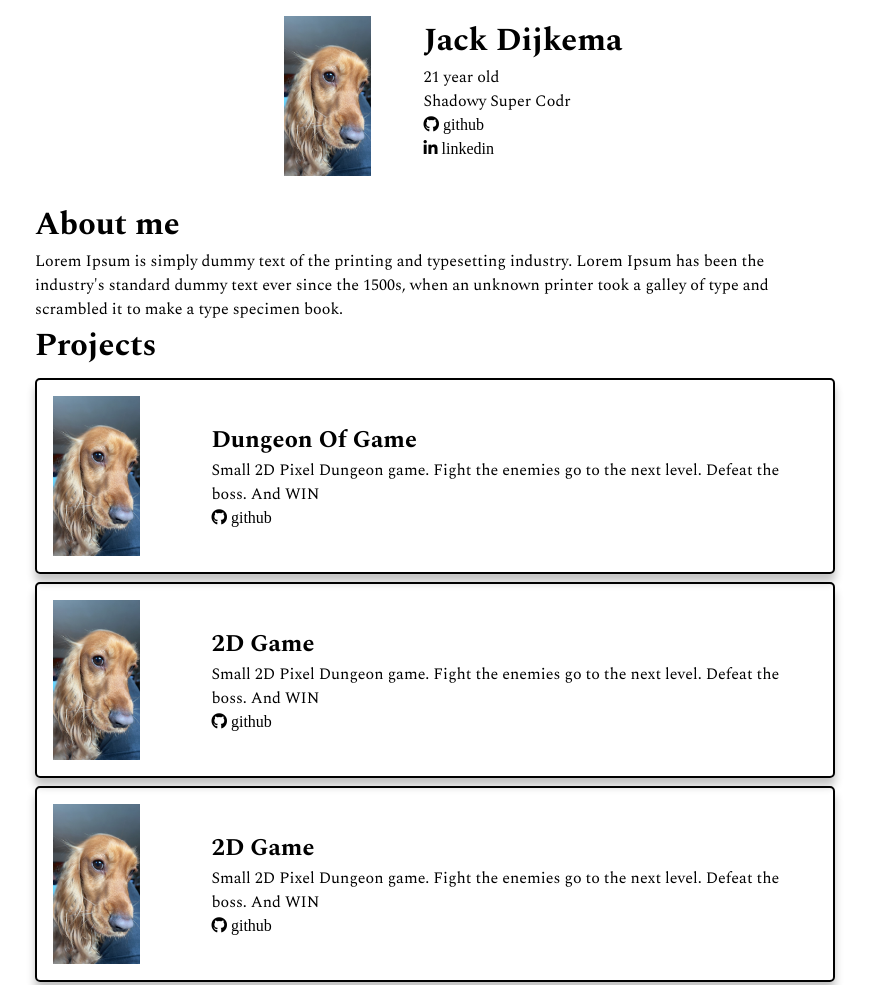
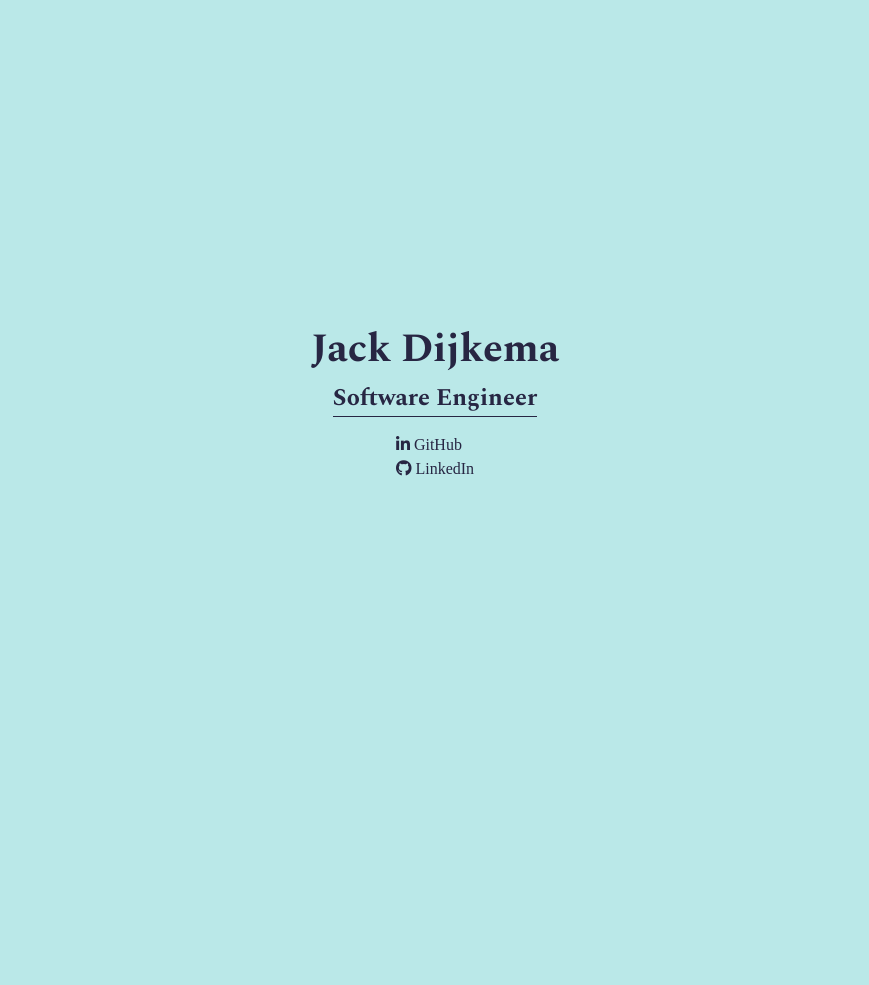
Before and after one commit to jackdijkema/jackdijkema.github.io, a plain HTML site: page index.html in a window 1280 px wide. Shown: the top 985 px of the page, without its empty margins (205-1074 px from the left). Drawn offline with nearby package versions, Linux system fonts and the light colour scheme.

Commit message:
style change

```diff
--- a/css/main.css
+++ b/css/main.css
@@ -1,117 +1,112 @@
 @import url('https://fonts.googleapis.com/css2?family=Spectral:ital,wght@0,200;0,300;0,400;0,500;0,600;0,700;0,800;1,200;1,300;1,400;1,500;1,600;1,700;1,800&display=swap');
+
+:root {
+  --bg: #bae8e8;
+  --text: #272643;
+}
+
 
 * {
   margin: 0;
   padding: 0;
+  box-sizing: border-box;
+  scroll-behavior: smooth;
 }
 
+
+
 body {
-  background-color: white;
-  color: black;
+  font-family: 'Spectral', serif;
   font-size: 16px;
-  font-family: 'Spectral', serif;
-  font-weight: 400;
+  color: var(--text);
+  background-color: var(--bg);
 }
 
-main {
-  width: 100%;
-  margin-top: 1rem;
+/* Landing Page  */
+
+.landing-page {
+  display: flex;
+  flex-direction: column;
+  align-items: center;
+  justify-content: center;
+  height: 100vh;
 }
 
-.container {
-  max-width: 800px;
-  display: flex;
-  justify-content: center;
-  flex-direction: column;
-
-  width: 100vw;
-  /* max-width: 80vw; */
-  margin: auto;
+.landing-page > h1 {
+  font-size: 2.5rem;
+  font-weight: 700;
 }
 
-.container-bio {
-  /* margin: auto; */
+.landing-page > h2 {
+  font-size: 1.5rem;
+  font-weight: 700;
+  border-bottom: 1px solid var(--text);
+  margin-bottom: 1rem;
 }
 
-.container-bio > h1 {
-  font-size: 2rem;
+.fade-in {
+  animation: fadeIn 1s;
 }
 
-.title {
-    display: flex;
-    margin: auto;
-    width: 100%;
-    justify-content: center;
+@keyframes fadeIn {
+  0% {
+    opacity: 0;
   }
+  100% {
+    opacity: 1;
+  }
+}
 
-  .title > figure {
-    display: flex;
-  }
+.landing-page > figure {
+  max-width: 100%;
+  max-height: 100%;
+}
 
-  .title figure > img {
-    max-width: auto;
-    max-height: 100%;
-    margin: auto;
-  }
+/* Education */
 
-.content {
+.education {
   display: flex;
   flex-direction: column;
-  font-family: 'Spectral', serif;
-  font-weight: 400;
-  max-width: 80vw;
-  width: 100%;
-  margin: 1rem auto 1rem auto;
+  align-items: center;
+  justify-content: center;
+  height: 100vh;
 }
 
-article {
-  margin-top: 0.5rem;
+.education > h2 {
+  font-size: 2.5rem;
+  font-weight: 700;
+  border-bottom: 1px solid var(--text);
+  margin-bottom: 1rem;
 }
 
-article > h1{
-  font-size: 2rem;
+/* Projects */
+
+.projects {
+  display: flex;
+  flex-direction: column;
+  align-items: center;
+  justify-content: center;
+  height: 100vh;
 }
 
-.links {
-  list-style: none;
+.projects > h2 {
+  font-size: 2.5rem;
+  font-weight: 700;
+
+  border-bottom: 1px solid var(--text);
+  margin-bottom: 1rem;
 }
 
-.links a {
-  font-size: 1rem;
-  color: black;
+.project-item {
+  margin-bottom: 1rem;
 }
 
-.project {
-  display: flex;
-  border: black 2px solid;
-  border-radius: 5px;
-  flex-direction: row;
-  padding: 1rem 1rem 1rem 1rem;
-  justify-content: center;
-  align-items: center;
-  box-shadow: rgba(0, 0, 0, 0.24) 0px 8px 8px;
+.socials {
+  list-style-type: none;
 }
 
-figure {
-  display: flex;
-  width: 10rem;
-  height: 10rem;
-  align-items: center;
-  margin-right: 1rem;
+.socials > li > a {
+  cursor: pointer;
+  text-decoration: none;
+  color: var(--text);
 }
-
-.project > figure > img {
-  object-fit: cover;
-  max-width: 100%;
-  max-height: 100%;
-  align-items: center;
-  object-position: center;
-}
-
- .content > h1 {
-  font-size: 2rem;
-}
-
-.projects > h1 {
-  font-size: 2rem;
-}
--- a/index.html
+++ b/index.html
@@ -9,74 +9,52 @@
     <title>hi, i'm jack.</title>
 </head>
 <body>
-    <main>
-      <section class="container">
+    <main class="fade-in">
+       <section class="landing-page">
 
-          <section class="title">
-            <figure>
-                <img src="selfie.jpeg" alt="profile picture">
-            </figure>
-              <section class="container-bio">
-                  <h1 class="container-title">Jack Dijkema</h1>
-                  <p class="bio">21 year old</p>
-                  <p class="bio">Shadowy Super Codr</p>
-                  <ul class="links">
-                    <a href="https://github.com/jackdijkema" target="_blank"> <li><i class="fab fa-github"> github</i> </a></li>
-                    <a href="https://www.linkedin.com/in/jackdijkema/" target="_blank"> <li><i class="fab fa-linkedin-in"> linkedin</i> </a></li>
-                  </ul>
-              </section>
+        <h1>Jack Dijkema</h1>
+            <h2>Software Engineer</h2>
 
-          </section>
 
-              <section class="content">
-                <article>
-                    <h1>About me</h1>
-                    <p>Lorem Ipsum is simply dummy text of the printing and typesetting industry. Lorem Ipsum has been the industry's standard dummy text ever since the 1500s, when an unknown printer took a galley of type and scrambled it to make a type specimen book.</p>
-                </article>
+          <ul class="socials">
+              <li><a href="#"><i class="fab fa-linkedin-in"> GitHub</i></a></li>
+              <li><a href="#"><i class="fab fa-github"> LinkedIn</i></a></li>
+          </ul>
+       </section>
 
-                <section class="projects">
-                  <h1>Projects</h1>
+       <section class="education">
+            <h2>Education</h2>
 
-                    <article class="project">
-                      <figure>
-                        <img src="selfie.jpeg" alt="project">
-                      </figure>
-                      <section class="project-text">
-                        <h2>Dungeon Of Game</h2>
-                        <p>Small 2D Pixel Dungeon game. Fight the enemies go to the next level. Defeat the boss. And WIN</p>
-                        <ul class="links">
-                          <a href="https://github.com/jackdijkema" target="_blank"> <li><i class="fab fa-github"> github</i> </a></li>
-                        </ul>
-                      </section>
-                    </article>
+          <article class="education-item">
+              <h3>University of Applied Sciences, Leiden</h3>
+              <h4>B.S. Computer Science</h4>
+              <h5>May 2024</h5>
+          </article>
 
-                    <article class="project">
-                      <figure>
-                        <img src="selfie.jpeg" alt="project">
-                      </figure>
-                      <section class="project-text">
-                        <h2>2D Game</h2>
-                        <p>Small 2D Pixel Dungeon game. Fight the enemies go to the next level. Defeat the boss. And WIN</p>
-                        <ul class="links">
-                          <a href="https://github.com/jackdijkema" target="_blank"> <li><i class="fab fa-github"> github</i> </a></li>
-                        </ul>
-                      </section>
-                    </article>
+      </section>
+      <section class="projects">
+          <h2>Projects</h2>
+            <article class="project-item">
+                <h2>2D Java Game | dungeon of game</h2>
+                <p>Lorem ipsum dolor sit amet consectetur adipisicing elit. Quisquam, quidem.</p>
+                <a href="#" class="btn">View Project</a>
+            </article>
 
-                    <article class="project">
-                      <figure>
-                        <img src="selfie.jpeg" alt="project">
-                      </figure>
-                      <section class="project-text">
-                        <h2>2D Game</h2>
-                        <p>Small 2D Pixel Dungeon game. Fight the enemies go to the next level. Defeat the boss. And WIN</p>
-                        <ul class="links">
-                          <a href="https://github.com/jackdijkema" target="_blank"> <li><i class="fab fa-github"> github</i> </a></li>
-                        </ul>
-                      </section>
-                    </article>
-              </section>
+            <article class="project-item">
+              <h2>2D Java Game | dungeon of game</h2>
+              <p>Lorem ipsum dolor sit amet consectetur adipisicing elit. Quisquam, quidem.</p>
+              <a href="#" class="btn">View Project</a>
+          </article>
+
+          <article class="project-item">
+            <h2>2D Java Game | dungeon of game</h2>
+            <p>Lorem ipsum dolor sit amet consectetur adipisicing elit. Quisquam, quidem.</p>
+            <a href="#" class="btn">View Project</a>
+        </article>
       </section>
+
+
+
     </main>
 </body>
 </html>
```
Also changed, not shown: img/selfie.jpeg (renamed from selfie.jpeg).
